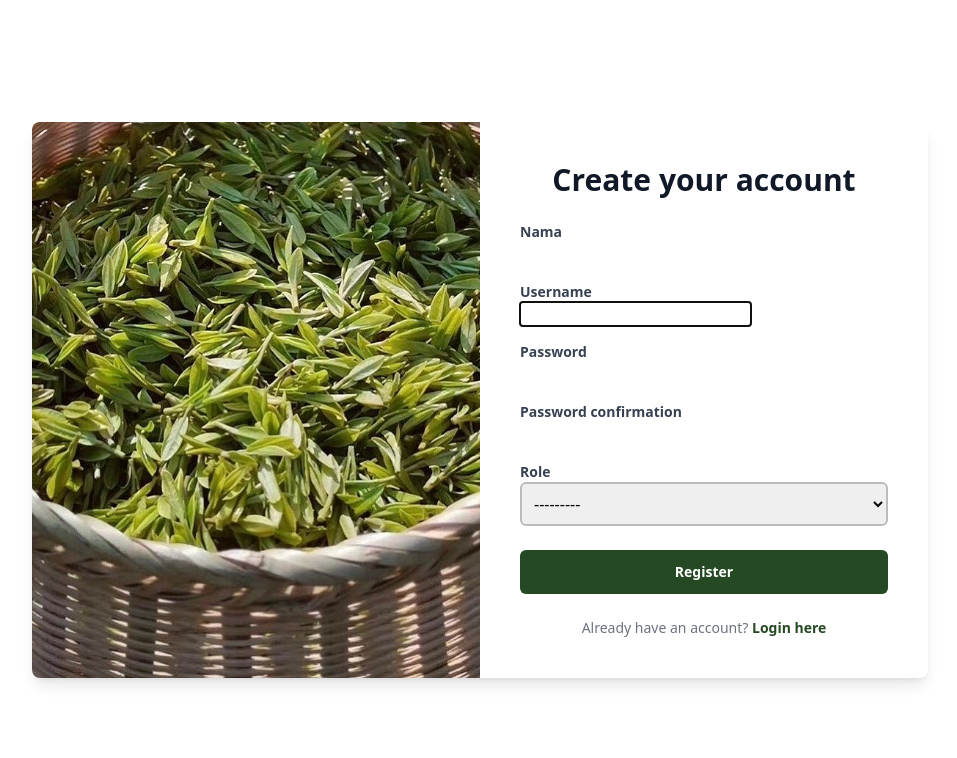
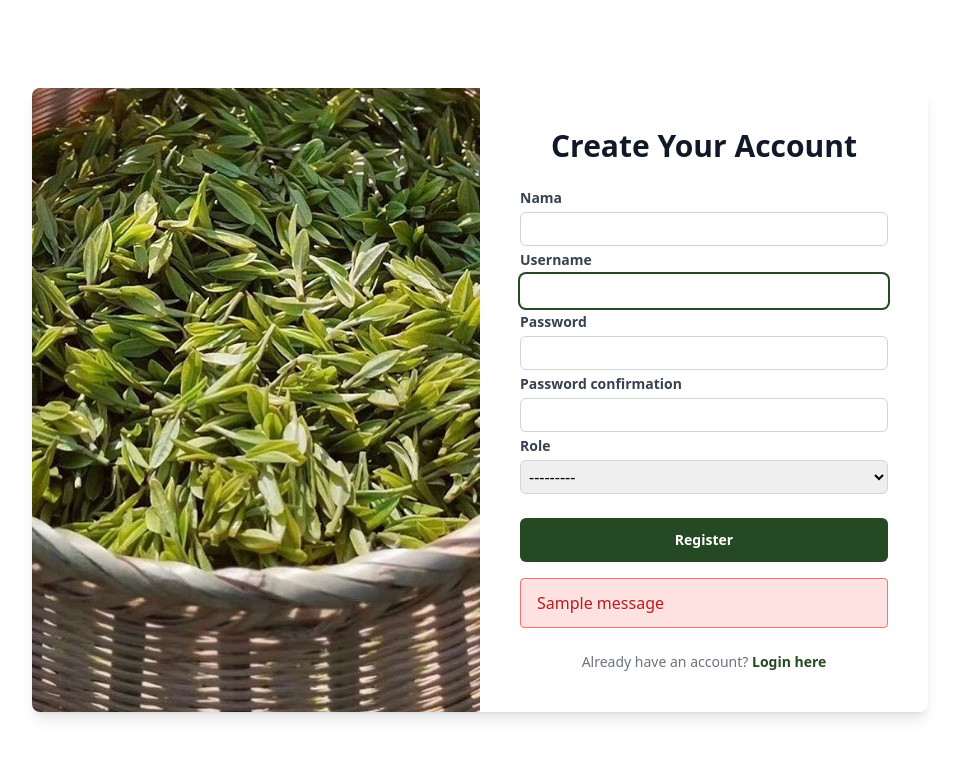
Before and after one commit to arpinasaran/sobat, a Django app: page /register/ in a window 1280 px wide. Shown: the top 758 px of the page, without its empty margins (160-1117 px from the left). Run offline with Django 5.2, Linux system fonts and the light colour scheme; tables that the repository leaves empty hold one stand-in row (values such as "Sample post"); one stand-in notice (Sample message) is shown; some libraries are stand-ins or nearby versions.

Commit message:
feat: fix auth messages

```diff
--- a/authentication/forms.py
+++ b/authentication/forms.py
@@ -9,8 +9,9 @@ class CreateUserForm(UserCreationForm):
         model = User
         fields = ["nama", "username", "password1", "password2", "role"]
 
-
-class UserForm(ModelForm):
-    class Meta:
-        model = User
-        fields = []
+    def __init__(self, *args, **kwargs):
+        super(CreateUserForm, self).__init__(*args, **kwargs)
+        for field in self.fields.values():
+            field.widget.attrs.update({
+                'class': 'block w-full border border-gray-300 rounded-md p-1 focus:outline-none focus:ring-2 focus:ring-[#254922] focus:border-transparent'
+            })
--- a/authentication/templates/register.html
+++ b/authentication/templates/register.html
@@ -9,41 +9,51 @@
 <div class="min-h-screen bg-white flex items-center justify-center px-6">
     <div class="w-full max-w-4xl flex shadow-lg rounded-lg overflow-hidden bg-white">
 
-    <!-- Gambar di Samping Kiri -->
+        <!-- Left Side Image -->
         <div class="w-1/2 hidden md:block relative">
             <img src="{% static 'image/register.jpg' %}" alt="Register Image"
                  class="img-hover-effect h-full w-full object-cover">
         </div>
 
-    <!-- Form Register di Samping Kanan -->
+        <!-- Registration Form on the Right -->
         <div class="w-full md:w-1/2 p-10">
-      <h2 class="text-3xl font-semibold text-center text-gray-900 mb-6">Create your account</h2>
+            <h2 class="text-3xl font-semibold text-center text-gray-900 mb-6">Create Your Account</h2>
 
             <form method="POST" class="space-y-6">
                 {% csrf_token %}
 
                 <!-- Input Fields -->
-        <div class="space-y-4">
+                <div class="space-y-1">
                   {% for field in form %}
-          <div>
                       <label for="{{ field.id_for_label }}" class="block text-sm font-semibold text-gray-700">{{ field.label }}</label>
                       <div class="relative">
                           {{ field }}
                           {% if field.errors %}
-              <p class="text-sm text-red-600 mt-1">{{ field.errors.0 }}</p>
+                          <p class="text-sm text-red-600">{{ field.errors.0 }}</p>
                           {% endif %}
-            </div>
                       </div>
                   {% endfor %}
                 </div>
 
+
                 <!-- Register Button -->
                 <button type="submit"
                         class="w-full bg-[#254922] text-white py-3 px-4 rounded-md font-semibold text-sm
-                       hover:bg-green-800 transition duration-300">
+                               hover:bg-green-800 transition duration-300 focus:outline-none focus:ring-2
+                               focus:ring-green-400 focus:ring-opacity-50">
                     Register
                 </button>
             </form>
+
+            {% if messages %}
+            <div class="mt-4">
+                {% for message in messages %}
+                <div class="bg-red-100 border border-red-400 text-red-700 px-4 py-3 rounded relative" role="alert">
+                    <span class="block sm:inline">{{ message }}</span>
+                </div>
+                {% endfor %}
+            </div>
+            {% endif %}
 
             <!-- Login Link -->
             <p class="text-center mt-6 text-sm text-gray-500">
@@ -56,5 +66,4 @@
         </div>
     </div>
 </div>
-
 {% endblock content %}
--- a/authentication/views.py
+++ b/authentication/views.py
@@ -5,7 +5,7 @@ from django.contrib.auth import authenticate, login, logout
 import datetime
 from django.http import HttpResponseRedirect
 from django.urls import reverse
-from authentication.forms import CreateUserForm, UserForm
+from authentication.forms import CreateUserForm
 
 # Create your views here.
 def register(request):
--- a/forum/urls.py
+++ b/forum/urls.py
@@ -13,9 +13,7 @@ urlpatterns = [
     path('delete_answer/<str:id>/', delete_answer, name='delete_answer'),
     path('answer_question/<str:questionId>/<str:productId>/', answer_question, name='answer_question'),
     path('show_answers/<str:id>/', show_answers, name='show_answers'),
-    path('xml/', show_xml, name='show_xml'),
     path('show_json_answer/<str:id>/', show_json_answer, name='show_json_answer'),
     path('json/', show_json_question, name='show_json_question'),
-    path('xml/<str:id>/', show_xml_by_id, name='show_xml_by_id'),
     path('json/<str:id>/', show_json_question_by_id, name='show_json_question_by_id'),
 ]
```
Also changed, not shown: authentication/templates/login.html (+20 -0 lines), forum/views.py (+0 -8 lines). Lines whose indentation alone changed are shown as unchanged.
